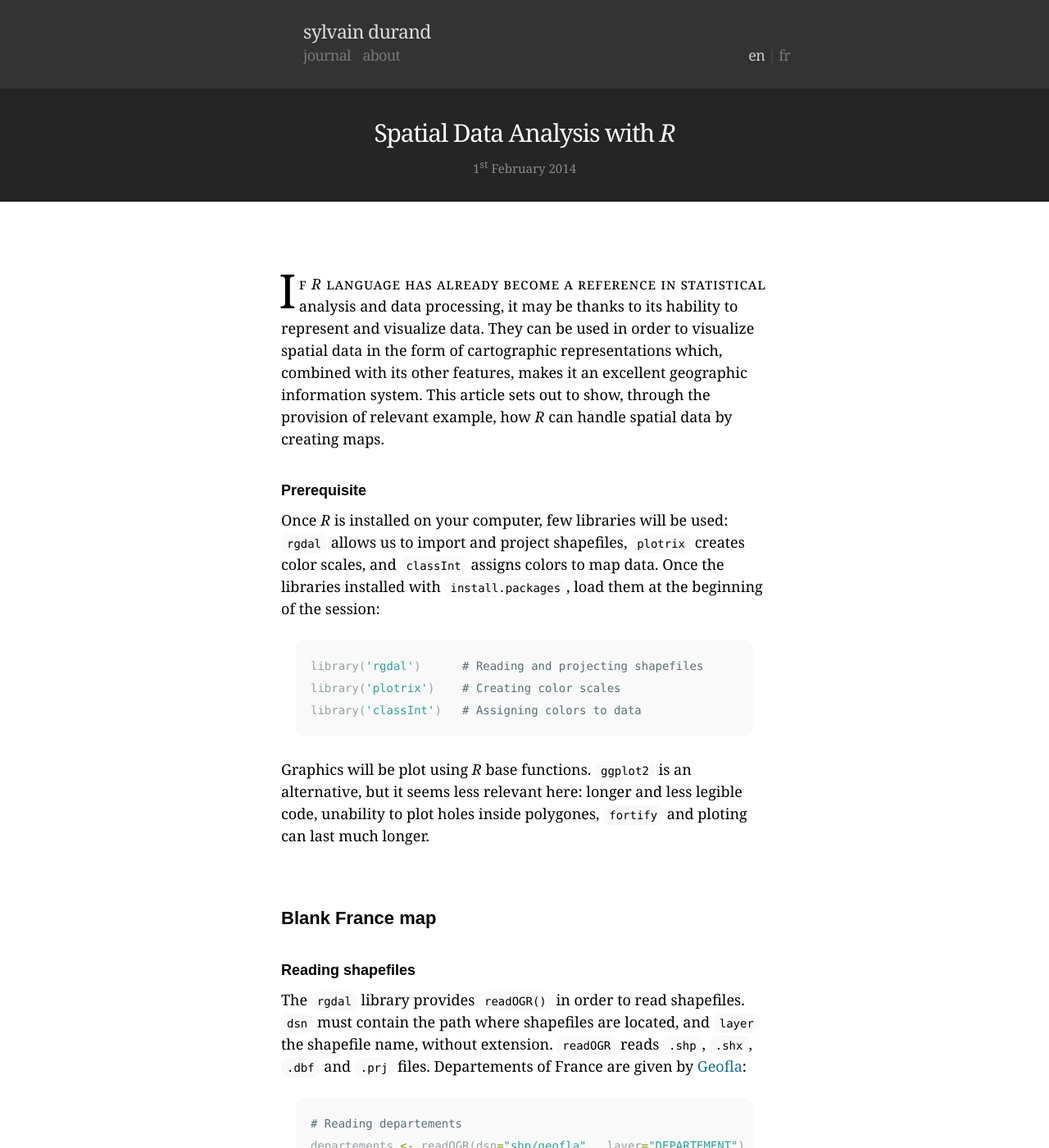
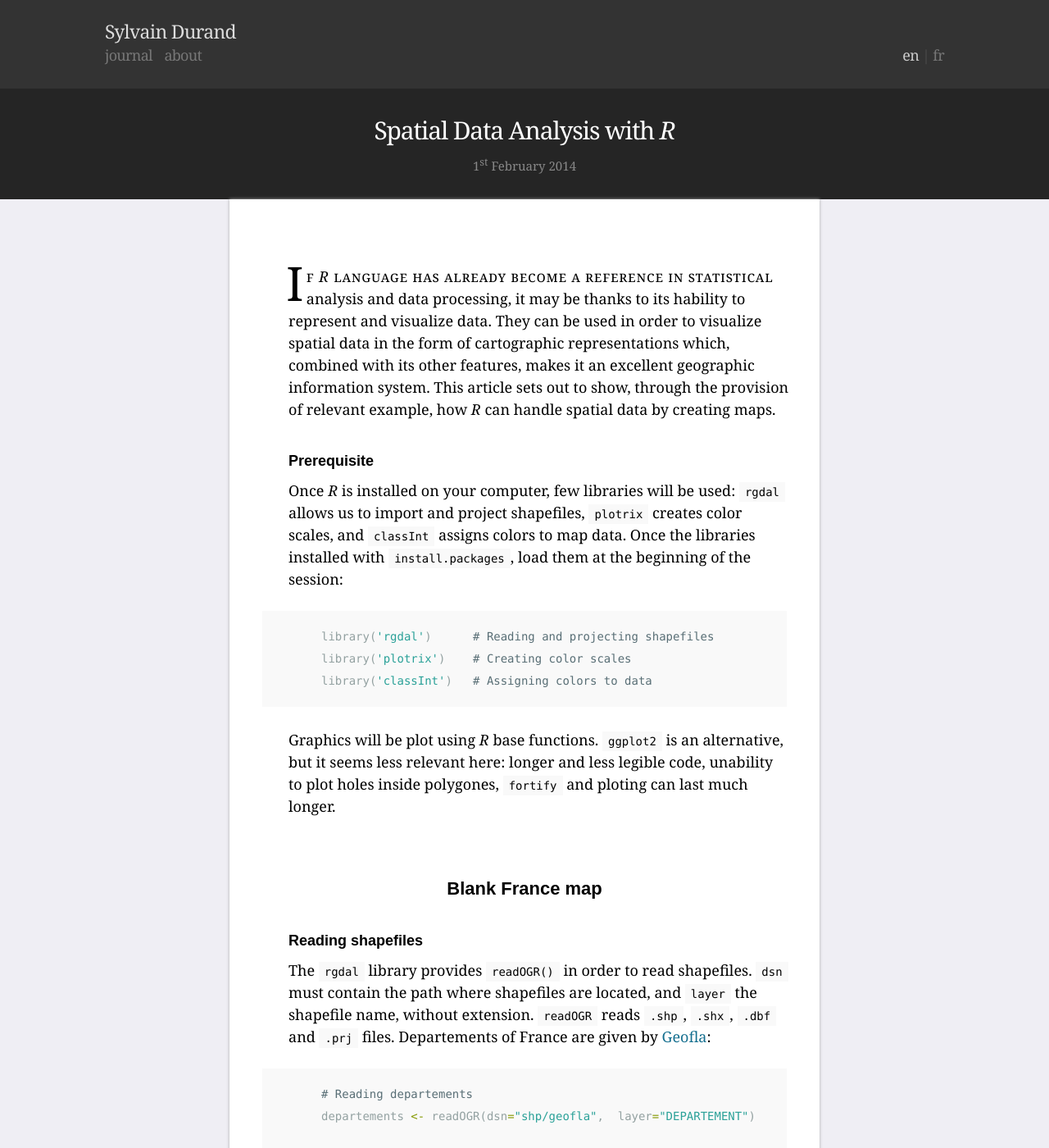
Before and after one commit to simonmeggle/simonmeggle.github.io, a Jekyll site: the page built from _posts/en/2014-02-01-spatial-data-analysis-with-R.md, in a window 1280 px wide and 1400 px high. Shown: the whole window at 82% size. Built offline with Jekyll 4.4.1, drawn with Linux system fonts in a browser that asks for light colours.

Commit message:
First improved layout

```diff
--- a/static/assets/style.sass
+++ b/static/assets/style.sass
@@ -5,7 +5,8 @@ $serif: Georgia, serif
 $sans: Arial, sans-serif
 
 body
-  margin: 0
+  margin: 4em 0 0 0
+  background: #EFEEF4
   font: 1.125em / 1.5 $serif
 
 // Éléments de base
@@ -18,24 +19,21 @@ a
 
 p
   margin: 1.5em auto 0
-  max-width: 33em
 
 img
   margin: 3em auto
   width: 100%
-  border-radius: 0.6em
 
 ul,ol
-  @extend p
-  margin-top: 0
+  margin: 0 auto
   padding: 0
   list-style-type: none
 
 // Titres
 
 h1
-  margin: 0 0 -4em
-  padding: 4.5em 1em 0.9em
+  padding: 2em 1em 0.9em
+  margin: 0
   background: #252525
   color: #fff
   text-align: center
@@ -43,21 +41,21 @@ h1
   font-weight: normal
   font-size: 1.6667em
   line-height: 1.8
+
   span
     display: block
     margin: 0 auto
-    color: #888888
+    color: #888
     letter-spacing: 0
     font-size: 0.5em
 
 h2
-  margin: 3.3818em auto 1.2272em
-  max-width: 27em
+  margin: 3.3818em 0 1.2272em
   font: bold 1.2222em / 1.2272 $sans
+  text-align: center
 
 h3
-  @extend p
-  margin: 2em auto -1em
+  margin: 2em 0 -1em 4em
   font: bold 1em / 1.5 $sans
 
 .caps, sup
@@ -67,35 +65,67 @@ h3
 
 .nav
   position: fixed
+  top: 0
   width: 100%
-  background: #333333
+  padding: 1.5em 0
+  background: #333
   letter-spacing: -0.04em
   cursor: default
-  padding: 1.5em
+  ul
+    width: 80%
   li
     display: inline
-    color: #cccccc
+    color: #ccc
     a
       padding-right: 0.8em
-      color: #777777
+      color: #777
       &:hover, &:active
-        color: white
+        color: #fff
   .lang
     float: right
     color: #4d4d4d
     span
-      color: #cccccc
+      color: #ccc
     a
       padding: 0
   .logo
     display: block
-    text-transform: lowercase
     a
-      color: #dddddd
+      color: #ddd
       font-size: 1.277em
       line-height: 0
       &:hover, &:active
-        color: white
+        color: #fff
+
+// Main
+
+.main
+  background: #fff
+  margin: 0 auto
+  padding: 3em 0
+  max-width: 40em
+
+  box-shadow: 0 0 0.2em #aaa
+
+  &>p
+    padding: 0 5% 0 10%
+
+  &>p:first-child:first-letter
+    float: left
+    margin: 0.13em 0.05em 0 -0.05em
+    font-size: 3.2em
+    line-height: 0.5em
+
+  &>p:first-child:first-line
+    letter-spacing: 0.04em
+    font-variant: small-caps
+
+  li
+    margin: 0 1em 0 5.5em
+
+    &:before
+      content: "– "
+
 
 // Liste des articles
 
@@ -104,63 +134,43 @@ h3
   max-width: 31em
   font-size: 1.125em
   line-height: 1.333
+
   li
     margin: 0
+
+    &:before
+      content: ""
+
     a
       display: block
       padding: 1em
+
       &:hover
         background: #fdfdfd
+
     li + li
-      box-shadow: 0 -1px 0 #eeeeee
+      box-shadow: 0 -1px 0 #eee
+
     span
       display: block
       font-size: 0.7777em
       line-height: 1.714
       float: right
-      color: #dddddd
+      color: #ddd
       margin-left: 1em
-
-// Article
-
-.main
-  padding-top: 10em
-  p:first-child:first-letter
-    float: left
-    margin: 0.13em 0.05em 0 -0.05em
-    font-size: 3.2em
-    line-height: 0.5em
-  p:first-child:first-line
-    letter-spacing: 0.04em
-    font-variant: small-caps
-  li
-    margin-left: 1.5em
-    &:before
-      content: "– "
-  &:after
-    content: "❧"
-    display: block
-    text-align: center
-    font-size: 5em
-    color: #eeeeee
-    cursor: default
-
 
 // Code
 
 code
   background: #f9f9f9
-  border-radius: 0.6em
   padding: 0.3em 0.5em
   font-size: 0.777em
   font-family: Monaco, "Lucida Console", monospace
 
 pre
   overflow-x: auto
-  margin: 1.385em auto
-  padding: 1em
-  max-width: 29em
-  border-radius: 0.6em
+  margin: 1.385em 0
+  padding: 1em 0 1em 4em
   background: #f9f9f9
   font-family: monospace, monospace
   code
```
